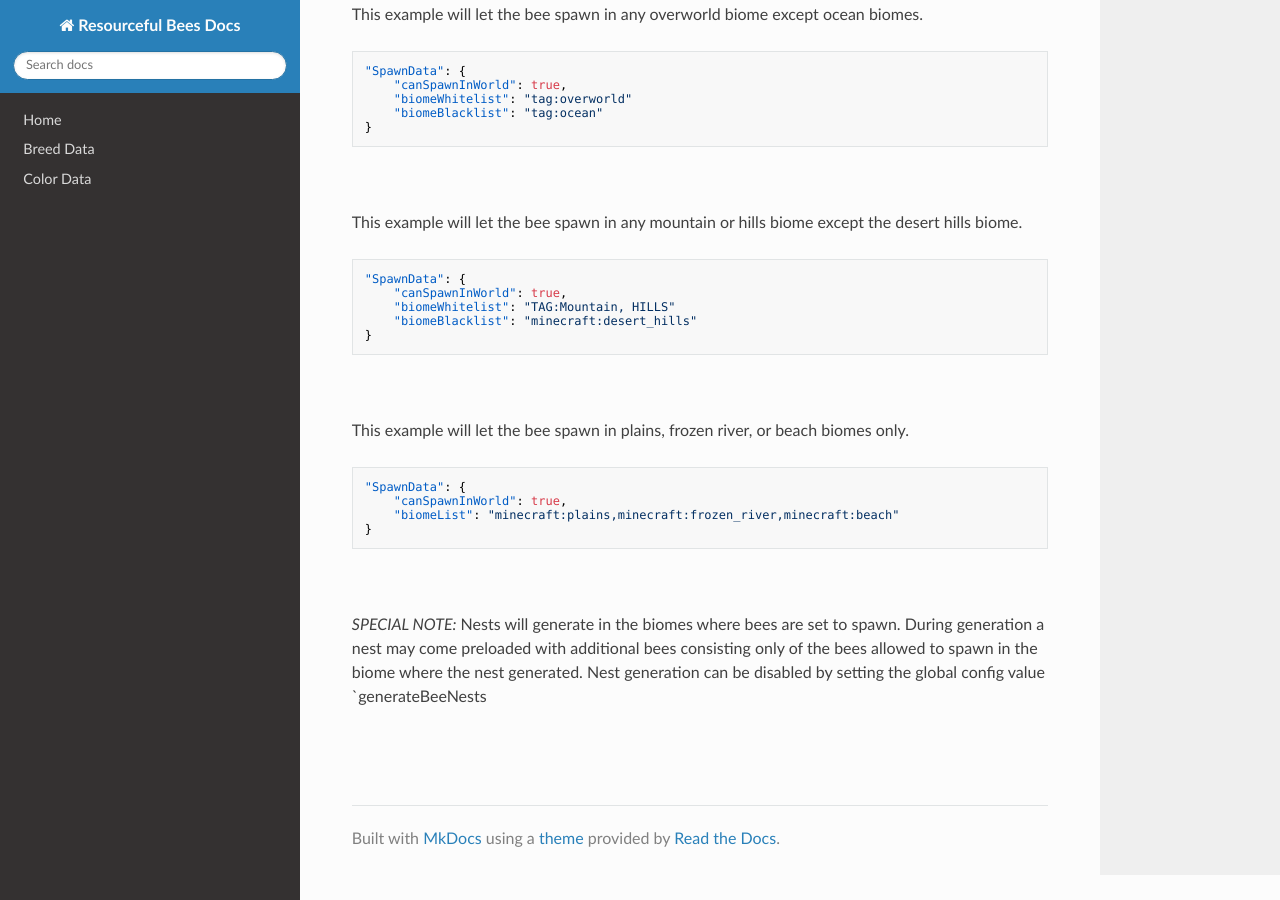
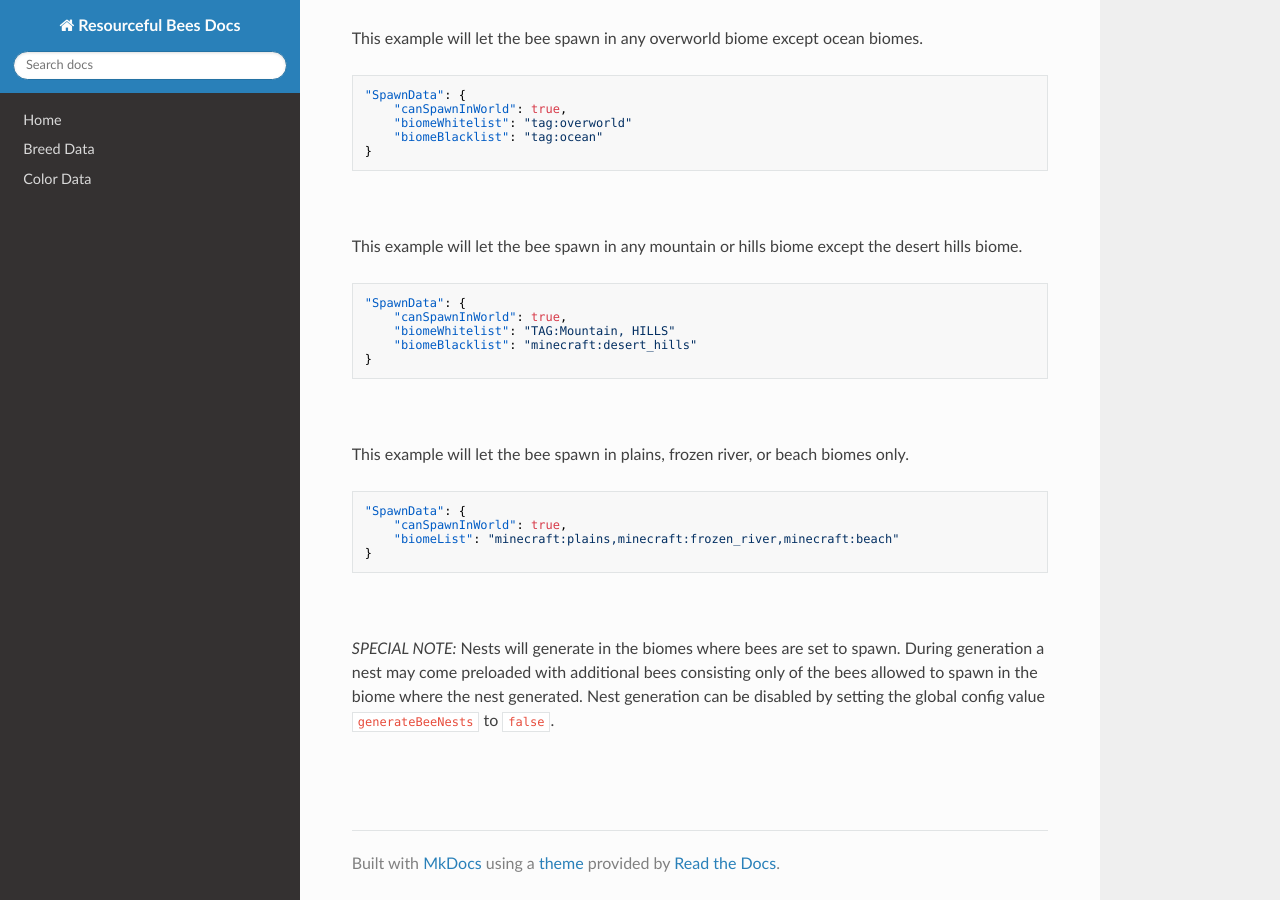
Before and after one commit to Team-Resourceful/ResourcefulBeesDocs, an MkDocs documentation site: the page built from docs/bee_data/spawn_data.md, in a window 1280 px wide and 900 px high, scrolled down 846 px. Built offline with MkDocs 1.6.1, drawn with Linux system fonts in a browser that asks for light colours; nearby versions of some CDN libraries; some of the changed text lies outside the part shown.

Commit message:
docs/bee_data/spawn_data.md updated from https://stackedit.io/

````diff
--- a/docs/bee_data/spawn_data.md
+++ b/docs/bee_data/spawn_data.md
@@ -56,11 +56,13 @@ This example will let the bee spawn in plains, frozen river, or beach biomes onl
 ```
 <br>
 
-*SPECIAL NOTE:* Nests will generate in the biomes where bees are set to spawn. During generation a nest may come preloaded with additional bees consisting only of the bees allowed to spawn in the biome where the nest generated. Nest generation can be disabled by setting the global config value `generateBeeNests
+*SPECIAL NOTE:* Nests will generate in the biomes where bees are set to spawn. During generation a nest may come preloaded with additional bees consisting only of the bees allowed to spawn in the biome where the nest generated. Nest generation can be disabled by setting the global config value `generateBeeNests` to `false`.
 
 <br>
 <br>
+
+
 <!--stackedit_data:
-eyJoaXN0b3J5IjpbMTU5NTIyMjAzNCwxOTI4OTU3MjA3LDE2OD
+eyJoaXN0b3J5IjpbMTIwODc2OTQyNiwxOTI4OTU3MjA3LDE2OD
 Q2MzMwNzFdfQ==
 -->
````
Also changed, not shown: other parts of docs/bee_data/spawn_data.md (+1 -1 lines).
